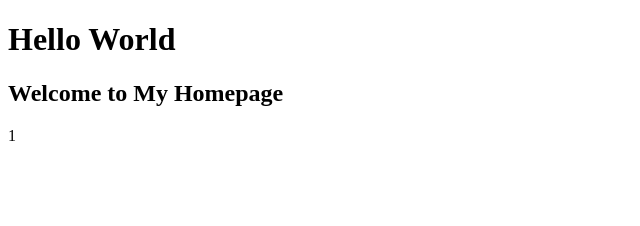
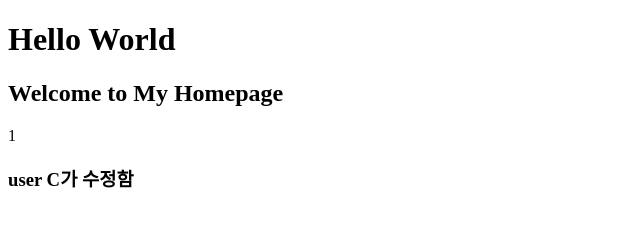
Before and after one commit to sakedon2151/NC13Test, a plain HTML site: page index.html in a window 1280 px wide. Shown: the whole page, without its empty margins (0-640 px from the left). Drawn offline with Linux system fonts and the light colour scheme.

Commit message:
Updated By User C

```diff
--- a/index.html
+++ b/index.html
@@ -2,11 +2,12 @@
 <html lang="en">
 <head>
     <meta charset="UTF-8">
-    <title>index screen</title>
+    <title>index screen by UserC</title>
 </head>
 <body>
     <h1>Hello World</h1>
     <h2>Welcome to My Homepage</h2>
     <p>1</p>
+    <h3>user C가 수정함</h3>
 </body>
 </html>
```
